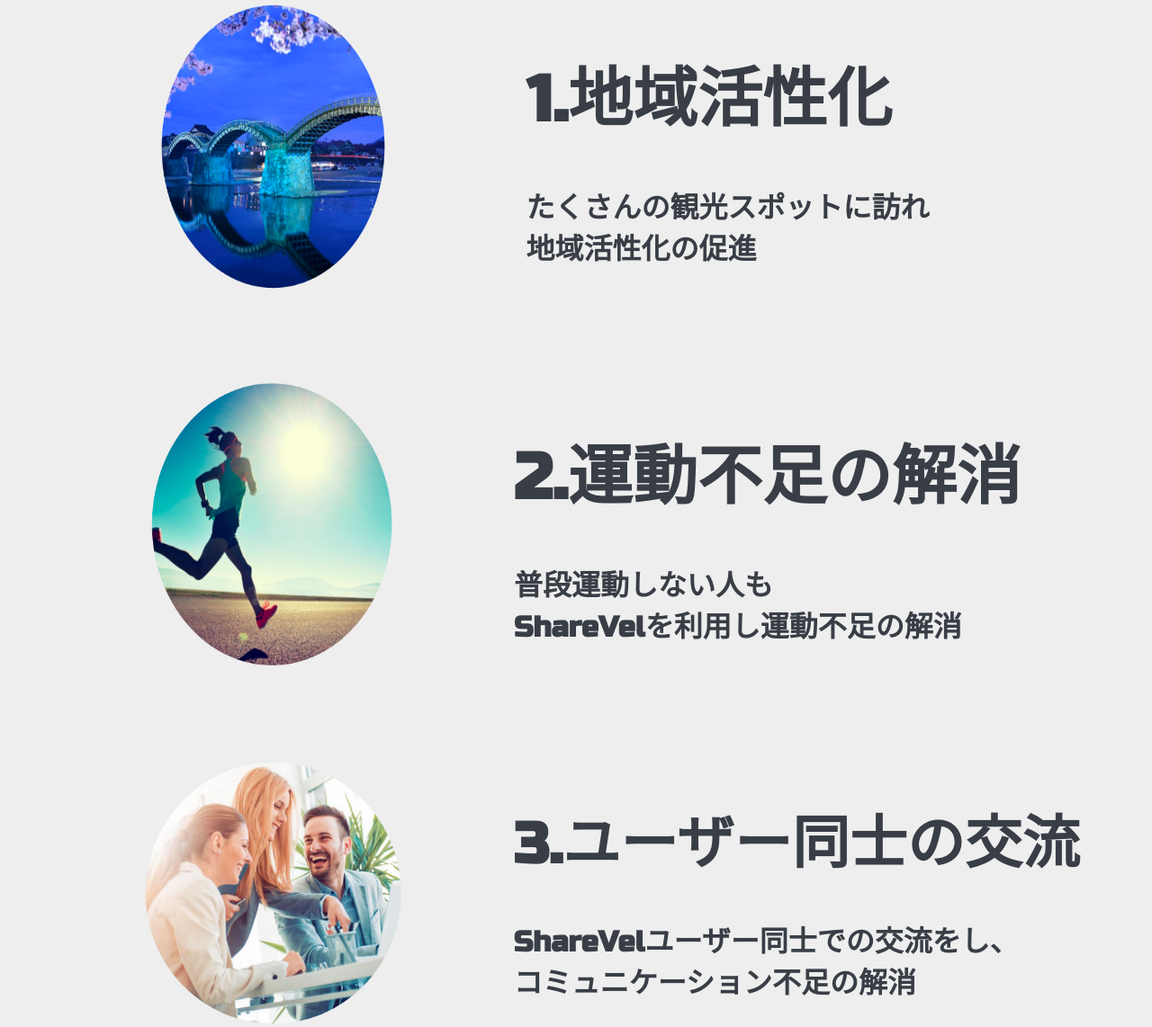
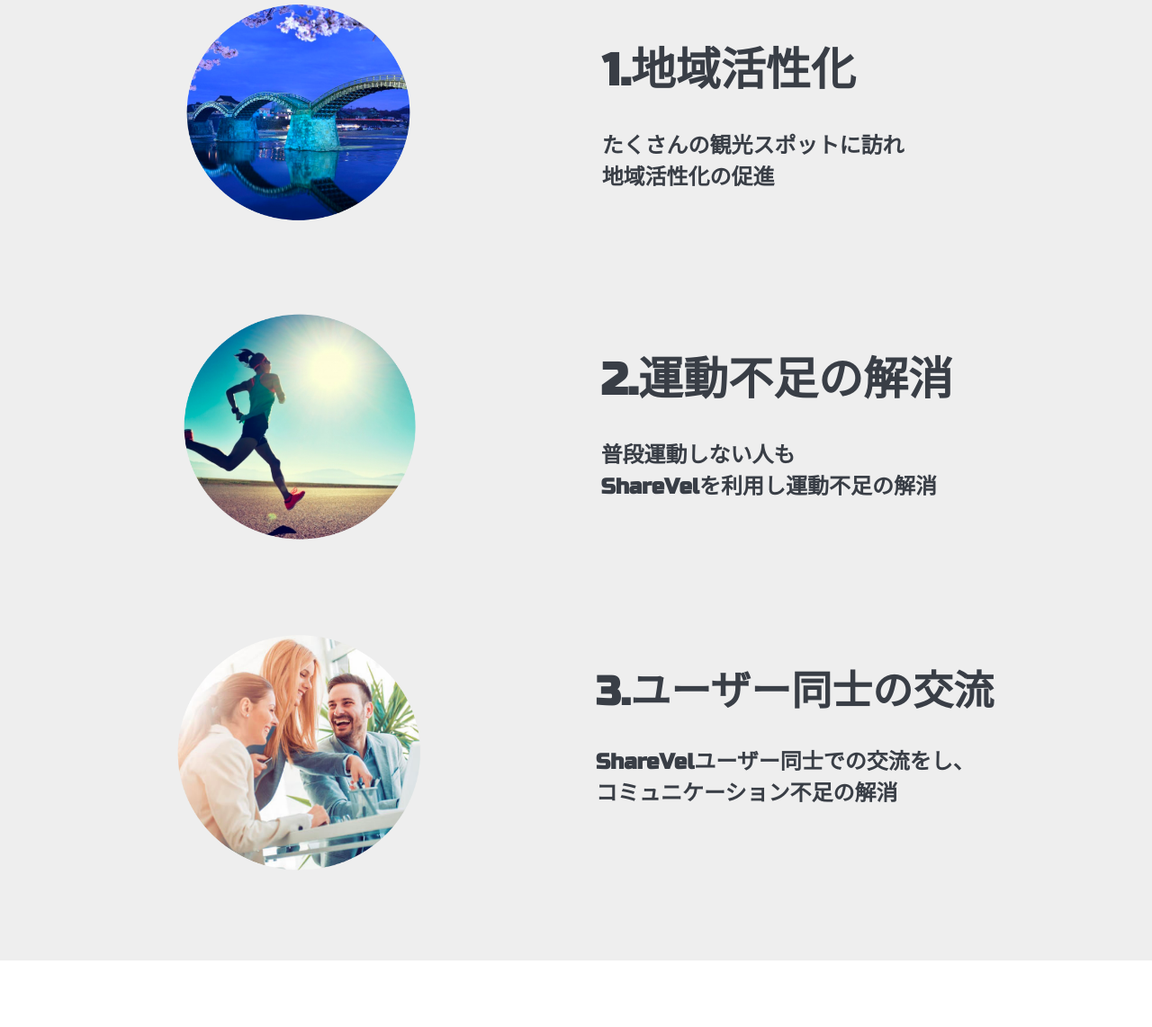
Before and after one commit to loveruvwnSol/ShareVel, a plain HTML site: page index.html in a window 1280 px wide. Shown: the part 2366-3508 px from the top of the page at 90% size. Drawn offline with Linux system fonts and the light colour scheme.

Commit message:
fix responsive for macbook

```diff
--- a/css/responsive.css
+++ b/css/responsive.css
@@ -20,6 +20,64 @@
         color: #ffffff;
         margin: 20px 0px 100px 0px;
         font-size: 16px;
+    }
+
+    .Vision_content1{
+        padding: 0px 170px 0px 100px;
+    }
+
+    .Vision_content1_title{
+        color: #393E46;
+        font-size: 50px;
+    }
+
+    .Vision_content1_detail{
+        font-size: 24px;
+        color: #393E46;
+    }
+
+    .Vision_content2{
+        margin: 0px 0px 100px 0px;
+        padding: 0px 120px 0px 100px;
+        display: flex;
+        justify-content: space-around;
+    }
+
+    .Vision_content2_img{
+        width: 25%;
+        border-radius: 50%;
+    }
+
+    .Vision_content2_title{
+        color: #393E46;
+        font-size: 50px;
+    }
+
+    .Vision_content2_detail{
+        font-size: 24px;
+        color: #393E46;
+    }
+
+    .Vision_content3{
+        margin: 0px 0px 100px 0px;
+        padding: 0px 80px 0px 100px;
+        display: flex;
+        justify-content: space-around;
+    }
+
+    .Vision_content3_img{
+        width: 25%;
+        border-radius: 50%;
+    }
+
+    .Vision_content3_title{
+        color: #393E46;
+        font-size: 45px;
+    }
+
+    .Vision_content3_detail{
+        font-size: 24px;
+        color: #393E46;
     }
 }
 
```
